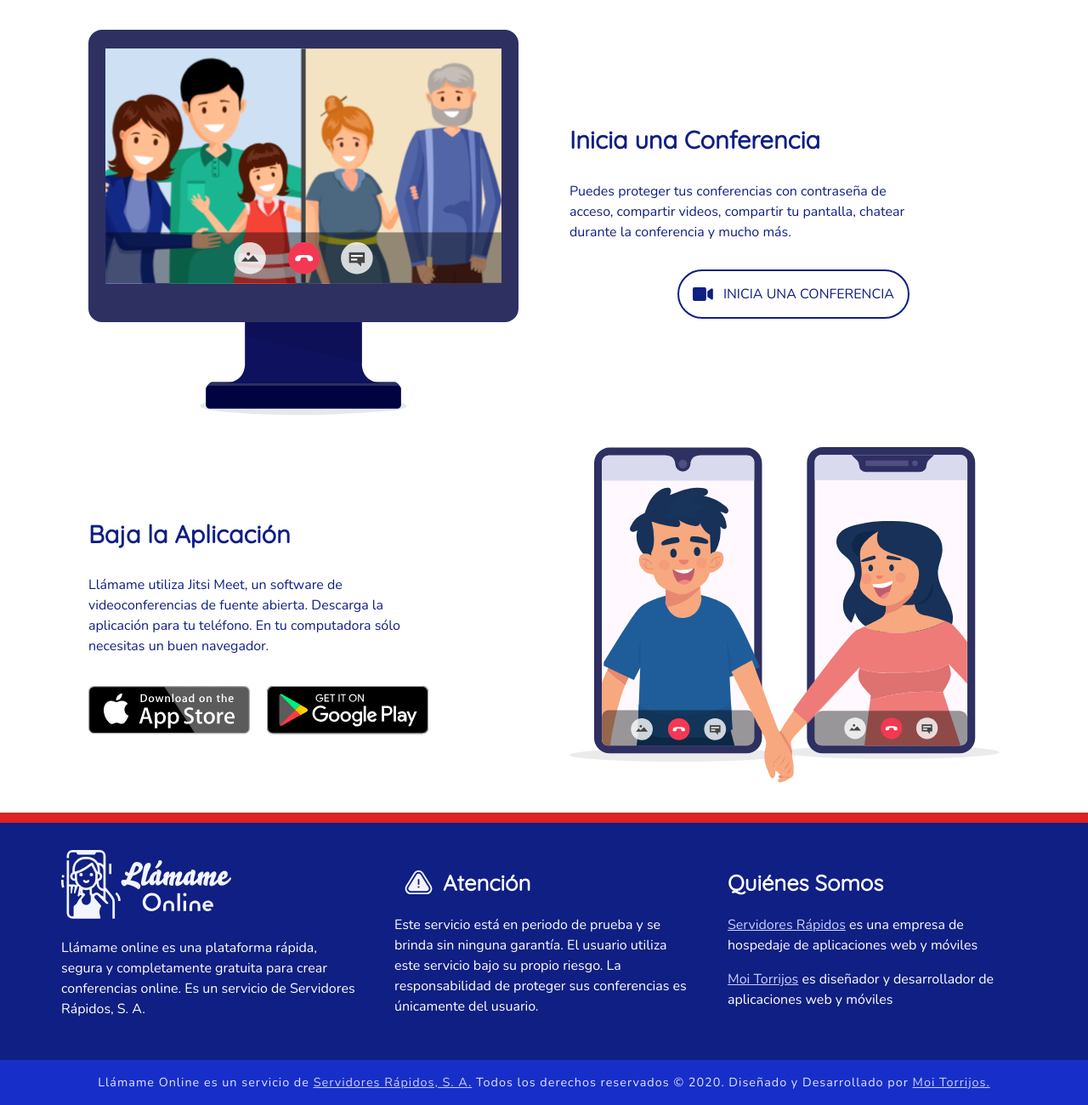
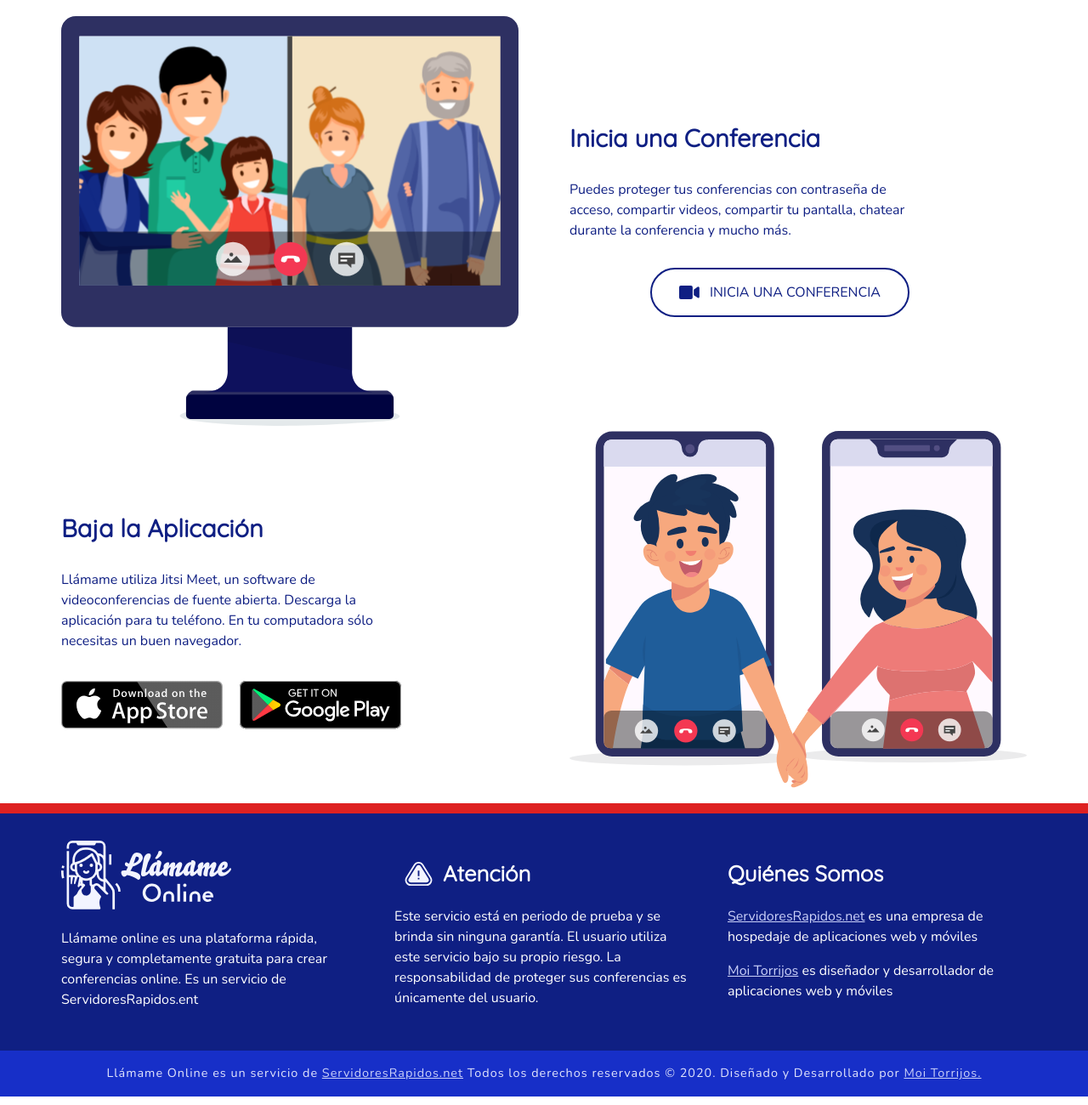
Before and after one commit to moitorrijos/llamame-online-gatsby, a Gatsby site: page / in a window 1280 px wide. Shown: the part 546-1846 px from the top of the page at 85% size. Built offline with nearby package versions, Linux system fonts and the light colour scheme; Gatsby itself is replaced by a stand-in of ours.

Commit message:
Change vservidores rapidos sa to servidoresrapidos.net. Fix conference link not appearing in mobile. Fix some layout issues in mobile view in the footer. Remove flex class. Add hover animation for conference link, Improve conference link.

```diff
--- a/package.json
+++ b/package.json
@@ -31,7 +31,7 @@
   "license": "MIT",
   "scripts": {
     "build": "gatsby build",
-    "dev": "gatsby clean && gatsby develop",
+    "dev": "gatsby develop",
     "format": "prettier --write \"**/*.{js,jsx,json,md}\"",
     "start": "npm run develop",
     "serve": "gatsby serve",
--- a/src/components/footer.js
+++ b/src/components/footer.js
@@ -12,7 +12,7 @@ const Footer = () => (
           <p>
             Llámame online es una plataforma rápida, segura y completamente
             gratuita para crear conferencias online. Es un servicio de
-            Servidores Rápidos, S. A.
+            ServidoresRapidos.ent
           </p>
         </div>
         <div className="atencion">
@@ -35,7 +35,7 @@ const Footer = () => (
               target="_blank"
               rel="noopener noreferrer"
             >
-              Servidores Rápidos
+              ServidoresRapidos.net
             </a>{" "}
             es una empresa de hospedaje de aplicaciones web y móviles
           </p>
@@ -62,7 +62,7 @@ const Footer = () => (
             target="_blank"
             rel="noopener noreferrer"
           >
-            Servidores Rápidos, S. A.
+            ServidoresRapidos.net
           </a>
           {` `}
           Todos los derechos reservados © {new Date().getFullYear()}. Diseñado y
--- a/src/components/header.js
+++ b/src/components/header.js
@@ -11,7 +11,7 @@ const Header = () => (
       <div className="logo">
         <Logo className="llamame-online-logo" />
       </div>
-      <ConferenceLink color="white" />
+      <ConferenceLink color="white" mobileView="not-for-mobile" />
     </div>
     <div className="main-container grid">
       <div className="inner-text">
--- a/src/components/video-conference.js
+++ b/src/components/video-conference.js
@@ -2,8 +2,11 @@ import React from "react"
 import VideoIcon from "../icons/video.svg"
 import "../styles/_video-conference.sass"
 
-const VideoConference = ({ color }) => (
-  <a href="https://hey.llamame.online/" className={`conference-link ${color}`}>
+const VideoConference = ({ color, mobileView }) => (
+  <a
+    href="https://hey.llamame.online/"
+    className={`conference-link ${color} ${mobileView}`}
+  >
     <VideoIcon />
     Inicia una Conferencia
   </a>
--- a/src/pages/index.js
+++ b/src/pages/index.js
@@ -15,7 +15,7 @@ const IndexPage = () => (
       description="Plataforma de Video Conferencias"
       lang="es"
     />
-    <div className="main-container grid">
+    <div className="inner-container grid">
       <div className="icon desktop-image">
         <DesktopIcon />
       </div>
@@ -29,7 +29,7 @@ const IndexPage = () => (
         <VideoConference color="primary" />
       </div>
     </div>
-    <div className="main-container grid">
+    <div className="inner-container grid">
       <div className="inner-text">
         <h2>Baja la Aplicación</h2>
         <p>
--- a/src/styles/_footer.sass
+++ b/src/styles/_footer.sass
@@ -25,7 +25,7 @@ footer
 
 .page-footer
   display: grid
-  grid-template-columns: repeat(auto-fit, minmax(300px, 1fr))
+  grid-template-columns: repeat(auto-fit, minmax(200px, 1fr))
   padding: 2rem
   column-gap: 40px
 
--- a/src/styles/_layout.sass
+++ b/src/styles/_layout.sass
@@ -42,11 +42,6 @@ p
 
 .inner-container
   @extend %container
-
-.flex
-  display: flex
-  flex-flow: row wrap
-  justify-content: space-between
 
 .grid
   display: grid
--- a/src/styles/_video-conference.sass
+++ b/src/styles/_video-conference.sass
@@ -10,32 +10,40 @@ a.conference-link
   border-width: 2px
   border-style: solid
   border-radius: 30px
-  padding: 1rem
+  padding: 1rem 2rem
   margin: 2rem 0
   max-width: 320px
   justify-self: end
+  transition: all 0.25s ease-in-out
 
   svg
     margin-right: 12px
 
-    @media screen and (max-width: 312px)
+    @media screen and (max-width: 320px)
       display: none
-
   &.white
     border-color: white
     color: white
+
+    &:hover
+      background-color: transparentize(white, 0.70)
+
     svg
       fill: white
   &.primary
     color: $primary-color
     border-color: $primary-color
+
+    &:hover
+      background-color: transparentize($primary-color, 0.70)
+
     svg
       fill: $primary-color
-
-@media screen and (max-width: 600px)
-  a.conference-link
-    display: none
 
 header a.conference-link
   margin: 0
   align-self: center
+
+@media screen and (max-width: 600px)
+  a.conference-link.not-for-mobile
+    display: none
```
